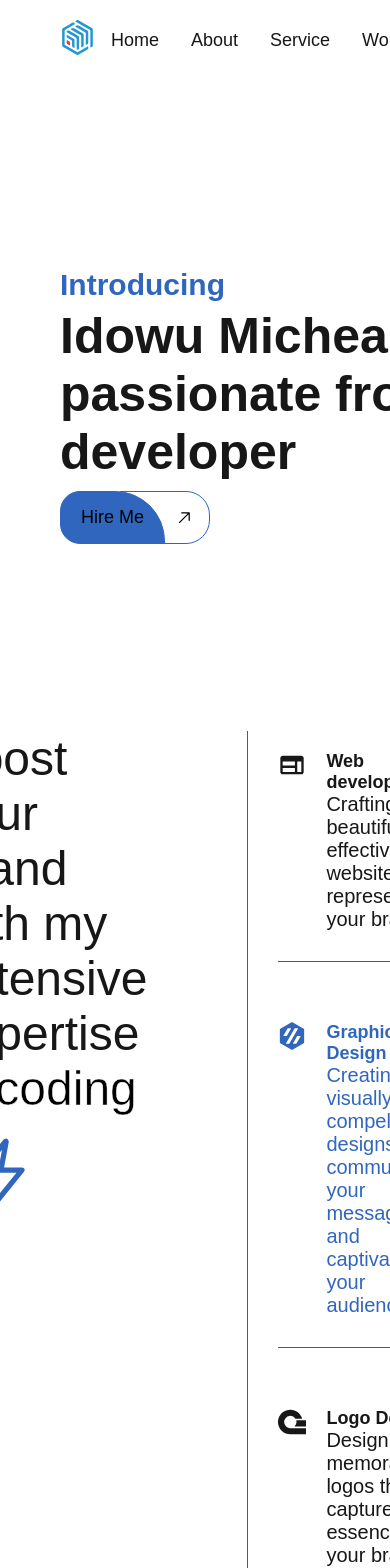
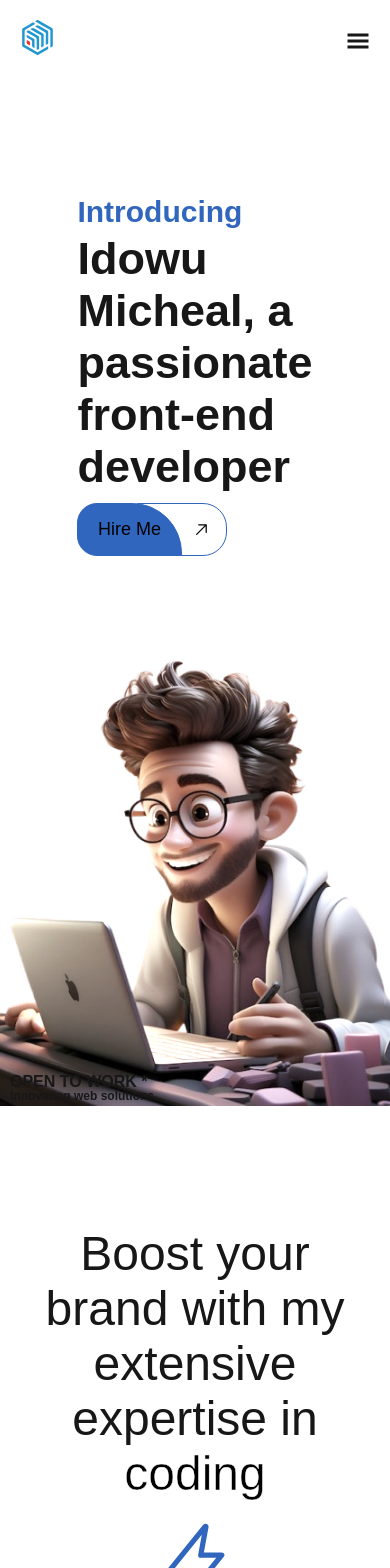
Before and after one commit to IdowuMicheal-1/PortfolioNext, a Next.js app: page / in a window 390 px wide. Shown: the top 1568 px of the page. Built offline with nearby package versions, Linux system fonts and the light colour scheme.

Commit message:
'update'

```diff
--- a/src/app/globals.css
+++ b/src/app/globals.css
@@ -17,6 +17,13 @@ body{
   padding-top: 20px;
 }
 
+@media(max-width:37.5rem) {
+  body{
+    padding-left: 20px;
+    padding-right: 20px;
+  }
+
+}
 :root {
   --background: #ffffff;
   --foreground: #171717;
--- a/src/components/Brand/Brand.module.css
+++ b/src/components/Brand/Brand.module.css
@@ -76,3 +76,36 @@
   font-size: 28px;
   color: var(--true-blue);
 }
+
+@media (max-width: 37.5rem) {
+  .topBrand {
+    display: flex;
+    margin-top: 120px;
+    flex-direction: column;
+    margin-left: auto;
+    justify-content: center;
+  }
+
+  .textDiv {
+    width: 350px;
+    margin-right: 100px;
+    display: flex;
+    flex-direction: column;
+    justify-content: center;
+    align-items: center;
+    text-align: center;
+  }
+
+  .details {
+    width: 350px;
+    padding-left: 30px;
+    padding-top: 40px;
+    padding-bottom: 20px;
+  }
+
+  .details > div:not(:last-of-type) {
+    margin-bottom: 60px;
+    padding-bottom: 30px;
+    border-bottom: 0.1px solid var(--light-blue);
+  }
+}
--- a/src/components/Contact/Contact.module.css
+++ b/src/components/Contact/Contact.module.css
@@ -78,3 +78,24 @@
   transition: transform 250ms ease-in-out;
   will-change: transform;
 }
+
+@media (max-width: 37.5rem) {
+  .pgT {
+    font-size: 18px;
+  }
+  .HireButton {
+    padding: 10px;
+    padding-left: 5px;
+    padding-right: 5px;
+    color: var(night);
+    margin-right: -45px;
+    font-size: calc(14 / 16 * 1rem);
+  }
+  .ArrowButton {
+    padding: 15px;
+    padding-left: 15px;
+    padding-right: 20px;
+    width: 90px;
+    font-size: calc(14 / 16 * 1rem);
+  }
+}
--- a/src/components/ContactForm/ContactForm.module.css
+++ b/src/components/ContactForm/ContactForm.module.css
@@ -54,7 +54,7 @@
   border-radius: 8px;
   margin-left: 12px;
   margin-bottom: 20px;
-  width: 400px;
+  width: 350px;
   /* padding-right: 50px; */
 }
 
@@ -65,7 +65,7 @@
 
 .textMessage {
   border: 1px solid white;
-  width: 810px;
+  width: 710px;
   margin-left: 12px;
   border-radius: 8px;
   padding: 15px;
@@ -137,3 +137,27 @@
   flex-basis: 900px;
   /* width: 700px; */
 }
+
+@media (max-width: 37.5rem) {
+  .formDiv {
+    flex-direction: column;
+  }
+  .ctForm {
+    flex-basis: 300px;
+    max-width: 300px;
+    justify-content: center;
+    align-items: center;
+  }
+  .nameInput {
+    border-radius: 4px;
+    margin-left: 12px;
+    margin-bottom: 20px;
+    width: 350px;
+  }
+  .textMessage {
+    width: 350px;
+    margin-left: 12px;
+    border-radius: 4px;
+    padding: 15px;
+  }
+}
--- a/src/components/HeaderPage/HeaderPage.js
+++ b/src/components/HeaderPage/HeaderPage.js
@@ -7,6 +7,7 @@ import logo from "../../../public/assets/logo.svg"
 import { MdOutlineLightMode } from "react-icons/md";
 import { GoArrowUpRight } from "react-icons/go";
 import classes from "./HeaderPage.module.css"
+import { GiHamburgerMenu } from "react-icons/gi";
 
 const HeaderPage = () => {
   return (
@@ -37,6 +38,7 @@ const HeaderPage = () => {
             height={30}
           />
         </div>
+        <GiHamburgerMenu className={classes.hambuger}/>
       </div>
       <div className={classes.WrapperTwo}>
         <div>
--- a/src/components/HeaderPage/HeaderPage.module.css
+++ b/src/components/HeaderPage/HeaderPage.module.css
@@ -49,6 +49,10 @@
 .IconWrapper > img {
   margin-left: 5px;
   margin-right: 5px;
+}
+
+.hambuger {
+  display: none;
 }
 
 .HeroText {
@@ -171,3 +175,71 @@
   margin-bottom: 3px;
   font-weight: bold;
 }
+
+@media (max-width: 37.5rem) {
+  /* max-width: 600px/16 = 37.5rem */
+  /* Phone styles go here */
+}
+
+@media (max-width: 59.375rem) {
+  /* max-width: 950px/16 = 59.375rem */
+  /* Tablet styles go here */
+}
+
+@media (max-width: 81.25rem) {
+  /* max-width: 1300px/16 = 81.25rem */
+  /* Laptop styles go here */
+}
+
+@media (max-width: 37.5rem) {
+  .HeaderNav {
+    display: none;
+  }
+  .hambuger {
+    display: revert;
+    font-size: 24px;
+  }
+
+  .IconWrapper {
+    display: none;
+  }
+  .WrapperTwo {
+    flex-direction: column;
+    align-items: center;
+    justify-content: center;
+  }
+  .HeroText {
+    font-size: calc(60 / 16 * 1rem);
+    max-width: min-content;
+    /* width: 600px; */
+  }
+
+  .TextWrapper {
+    width: 100%;
+    /* text-align: center; */
+    display: flex;
+    align-items: center;
+    justify-content: center;
+  }
+  .OpenText {
+    margin-left: 40px;
+  }
+  .OpenSub {
+    margin-left: 40px;
+  }
+}
+
+@media (max-width: 59.375rem) {
+  .HeroText {
+    font-size: calc(45 / 16 * 1rem);
+    max-width: min-content;
+    /* width: 600px; */
+  }
+
+  .WrapperTwo {
+    width: 100%;
+    display: flex;
+    justify-content: space-between;
+    align-items: center;
+  }
+}
--- a/src/components/Project/Project.module.css
+++ b/src/components/Project/Project.module.css
@@ -42,3 +42,13 @@
   padding: 10px;
   background-color: #04161b;
 }
+
+@media (max-width: 37.5rem) {
+  .prjD > img {
+    /* filter: brightness(80%) contrast(150%); */
+    width: 350px;
+  }
+  .prjLink {
+    width: 350px;
+  }
+}
```
